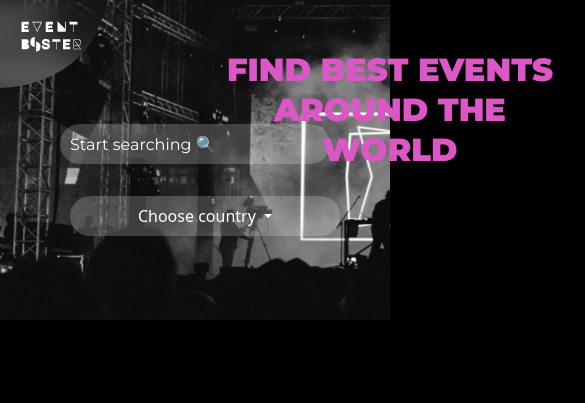
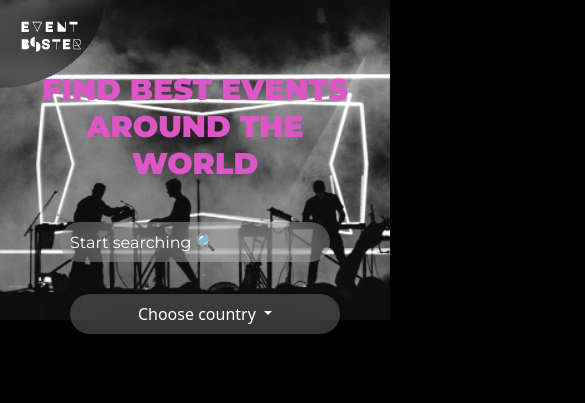
Before and after one commit to ByteMe6/eventBooster, a website built with Parcel: page src/index.html in a window 390 px wide. Shown: the whole page, 585 px wide, since content can reach past the window. Built offline with nearby package versions, Linux system fonts and the light colour scheme.

Commit message:
aimations

```diff
--- a/package.json
+++ b/package.json
@@ -18,6 +18,7 @@
     "url": "https://github.com/goitacademy/parcel-project-template/issues"
   },
   "dependencies": {
+    "animate.css": "^4.1.1",
     "axios": "^1.7.8",
     "debounce": "^2.2.0",
     "handlebars": "^4.7.8",
--- a/src/index.html
+++ b/src/index.html
@@ -5,6 +5,10 @@
     <meta name="viewport" content="width=device-width, initial-scale=1.0" />
     <title>Event Booster</title>
     <link href="https://cdn.jsdelivr.net/npm/bootstrap@5.3.3/dist/css/bootstrap.min.css" rel="stylesheet" integrity="sha384-QWTKZyjpPEjISv5WaRU9OFeRpok6YctnYmDr5pNlyT2bRjXh0JMhjY6hW+ALEwIH" crossorigin="anonymous">
+    <link
+      rel="stylesheet"
+      href="https://cdnjs.cloudflare.com/ajax/libs/animate.css/4.1.1/animate.min.css"
+    />
     <link rel="shortcut icon" href="./img/logo.png" type="image/x-icon" />
     <link rel="stylesheet" href="./scss/style.scss" />
   </head>
--- a/src/js/card.js
+++ b/src/js/card.js
@@ -21,7 +21,7 @@ export function createCard(arr) {
         : "Price information not available";
 
       return `
-        <div class="card"
+        <div  class="card animate__animated animate__wobble"
           data-title="${title}"
           data-date="${date}"
           data-location="${location}"
--- a/src/scss/components/_adapt.scss
+++ b/src/scss/components/_adapt.scss
@@ -1,14 +1,20 @@
-#findBestEvents {
-  //display: inline-block;
-  //margin-left: -40%;
-  //padding: 0;
-  //max-width: 700px;
-  display: flex;
-  flex-wrap: wrap;
-  margin: 0 auto;
+@media (max-width: 1024px) {
+  #findBestEvents{
+    color: rgb(220, 86, 197);
+    font-family: Montserrat;
+    font-size: 40px;
+    font-weight: 900;
+    line-height: 37px;
+    letter-spacing: 0%;
+    text-align: center;
+    display: block;
+    width: 588px;
+    //margin-left: -150px;
+    margin: 0 auto;
+  }
 }
 
-@media (max-width: 800px) {
+@media (max-width: 850px) {
   header {
     display: flex;
     flex-direction: column;
@@ -21,49 +27,39 @@
     font-size: 2rem;
     line-height: 2.5rem;
     margin: 0;
+    top: 10px;
+    transform: translateX(0);
+    width: 100%;
+    text-align: center;
+    margin: 20px auto;
+    position: relative;
+    padding: 10px;
   }
 
   #findBestEvents {
-    //display: inline-block;
-    //margin-left: -40%;
-    //padding: 0;
-    //max-width: 700px;
     width: 100%;
     display: flex;
     flex-wrap: wrap;
     margin: 0 auto;
   }
+
   main {
     display: flex;
     justify-content: space-around;
     flex-wrap: wrap;
     width: fit-content;
-    //max-width: 100%;
   }
-  .inputList {
-    display: flex;
-  }
-  header {
-    display: flex;
-    justify-content: center;
-    align-items: center;
-    flex-wrap: wrap;
-  }
-  .headerLogo {
-    position: fixed;
-    left: 0;
-    top: 0;
-  }
+
   .inputList {
     display: flex;
     flex-direction: column;
     align-items: center;
-    gap: 1rem; // space between elements
-    text-align: center; // center the text
+    gap: 1rem;
+    text-align: center;
   }
 
   .searchInput {
-    margin-bottom: 1rem; // bottom margin for the input
+    margin-bottom: 1rem;
   }
 
   .second-input {
@@ -72,23 +68,90 @@
     justify-content: center;
     gap: 1rem;
   }
+
+  .headerLogo {
+    position: fixed;
+    left: 0;
+    top: 0;
+  }
+  header {
+    background: url("../img/headerBgTablet768.png");
+  }
+
+  #findBestEvents {
+    width: 100%;
+    display: flex;
+    flex-wrap: wrap;
+    margin: 0 auto;
+  }
+
+  main {
+    display: flex;
+    justify-content: space-around;
+    flex-wrap: wrap;
+    width: fit-content;
+  }
+
+  .inputList {
+    display: flex;
+    flex-direction: column;
+    align-items: center;
+    gap: 1rem;
+    text-align: center;
+  }
+
+  .headerLogo {
+    position: fixed;
+    left: 0;
+    top: 0;
+  }
+  #findBestEvents{
+    color: rgb(220, 86, 197);
+    font-family: Montserrat;
+    font-size: 30px;
+    font-weight: 900;
+    //line-height: 22px;
+    //letter-spacing: 0%;
+    text-align: center;
+    display: block;
+    margin-top: 65px;
+    margin-left: 0;
+  }
+.imgCardFullscreenContainer{
+  display: none;
+}
+  .ILoveBootstrapIfuckCodepen{
+    margin-left: 0;
+    margin-right:  0;
+    width: fit-content;
+  }
+  .cardFullScreen{
+    border-radius: 0 50px;
+  }
+  header{
+    background-position-x: center;
+  }
 }
 
-//@media (max-width: 700px) {
-//  header {
-//    background: url("../img/headerBgTablet768.png");
-//    width: 100%;
-//  }
-//  #findBestEvents {
-//    display: inline-block;
-//    margin-left: -50%;
-//    //margin-bottom:  200px;
-//    padding: 0;
-//    max-width: 700px;
-//  }
-//  .inputList{
-//    display: block;
-//    margin-top: 5rem;
-//  }
-//}
-//
+.inpBoxItem, .second-input{
+  background: rgba(255, 255, 255, 0.2);
+  backdrop-filter: blur(20px);
+  background: rgba(255, 255, 255, 0.2);
+}
+.second-input{
+  position: relative;
+}
+.secondInputBtn{
+  position: absolute;
+  //top: 10px;
+  bottom: 2.5px;
+  @media (max-width: 500px) {
+    bottom: 0px;
+  }
+}
+.headerLogo{
+  z-index: 998;
+}
+.cardFullScreen{
+  z-index: 999;
+}
--- a/src/scss/components/_pagination.scss
+++ b/src/scss/components/_pagination.scss
@@ -29,70 +29,3 @@
   flex-wrap: wrap;
   margin: 0 auto;
 }
-
-
-
-@media (max-width: 50rem) {
-  header {
-    background: url("../img/headerBgTablet768.png");
-  }
-  #findBestEvents {
-    width: 100%;
-    display: flex;
-    flex-wrap: wrap;
-    margin: 0 auto;
-  }
-  main {
-    display: flex;
-    justify-content: space-around;
-    flex-wrap: wrap;
-    width: fit-content;
-  }
-  .inputList {
-    display: flex;
-    flex-direction: column;
-    align-items: center;
-    gap: 1rem;
-    text-align: center;
-  }
-  .headerLogo {
-    position: fixed;
-    left: 0;
-    top: 0;
-  }
-}
-.heading {
-  position: absolute;
-  top: 40px;
-  transform: translateX(-50%);
-}
-@media (max-width: 800px) {
-  .heading {
-    font-size: 2rem;
-    top: 10px;
-    transform: translateX(0);
-    width: 100%;
-    text-align: center;
-  }
-}
-@media (max-width: 800px) {
-  .heading {
-    font-size: 2rem;         // Уменьшенный размер шрифта
-    line-height: 2.5rem;     // Уменьшенная высота строки
-    text-align: center;      // Центрирование текста
-    margin: 20px auto;       // Добавляем отступы сверху и снизу
-    position: relative;      // Убираем absolute позиционирование
-    width: 100%;             // Занимает всю ширину контейнера
-    padding: 10px;           // Внутренние отступы для удобства
-  }
-
-  header {
-    display: flex;
-    flex-direction: column; // Вертикальное выравнивание элементов
-    align-items: center;    // Центрирование содержимого
-    padding: 20px;          // Внутренние отступы для заголовка
-  }
-}
-header {
-  max-width: 100%;
-}
```
Also changed, not shown: 1 other file.
